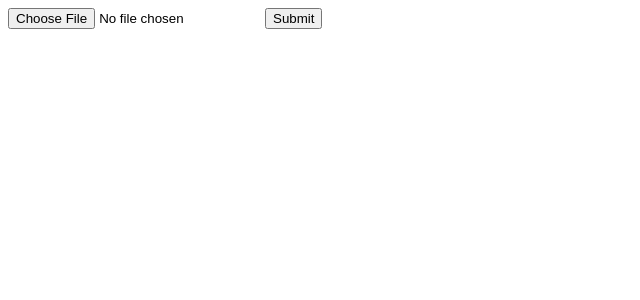
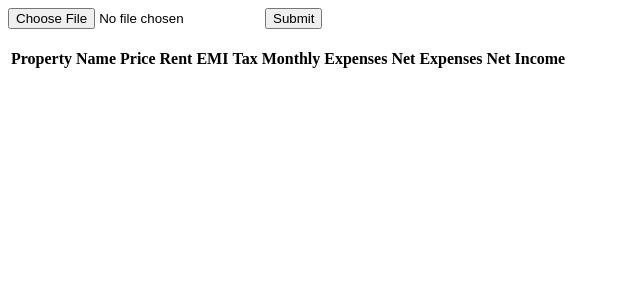
Before and after one commit to torcuata22/BasicRepGen, a Django app: page /hello/ in a window 1280 px wide. Shown: the top 300 px of the page, without its empty margins (0-640 px from the left). Run offline with Django 4.2, Linux system fonts and the light colour scheme; lists and menus that the app fills with data are empty.

Commit message:
template done

```diff
--- a/mysite/myapp/models.py
+++ b/mysite/myapp/models.py
@@ -8,6 +8,9 @@ class Data(models.Model):
     emi = models.IntegerField()
     tax = models.IntegerField()
     exp = models.IntegerField()
+    expenses_monthly = models.IntegerField(default=0)
+    income_monthly = models.IntegerField(default=0)
+
 
     def __str__(self):
         return self.name
--- a/mysite/myapp/templates/myapp/index.html
+++ b/mysite/myapp/templates/myapp/index.html
@@ -14,5 +14,38 @@
 
    </form>
 
+   <br>
+    <table>
+        <thead>
+            <tr>
+                <th>Property Name</th>
+                <th>Price</th>
+                <th>Rent</th>
+                <th>EMI</th>
+                <th>Tax</th>
+                <th>Monthly Expenses</th>
+                <th>Net Expenses</th>
+                <th>Net Income</th>
+        </tr>
+        </thead>
+
+        <tbody>
+            {% for object in data_objects %}
+            <tr>
+                <td>{{ object.name }}</td>
+                <td>{{ object.price }}</td>
+                <td>{{ object.rent }}</td>
+                <td>{{ object.emi }}</td>
+                <td>{{ object.tax }}</td>
+                <td>{{ object.exp }}</td>
+                <td>{{ object.expenses_monthly }}</td>
+                <td>{{ object.income_monthly }}</td>
+            </tr>
+            {% endfor %}
+
+        </tbody>
+    </table>
+    <br>
+
 </body>
 </html>
--- a/mysite/myapp/urls.py
+++ b/mysite/myapp/urls.py
@@ -6,5 +6,4 @@ from . import views
 urlpatterns = [
     path('', views.hello, name='hello'),
 
-
 ]
--- a/mysite/myapp/views.py
+++ b/mysite/myapp/views.py
@@ -7,8 +7,11 @@ from .models import Data
 # Create your views here.
 def hello(request):
     if request.method == 'POST':
-        #get all the data:
-        Data.objects.all()
+        #get all the previous data:
+        previous_data = Data.objects.all()
+        #delete previous data to avoid duplicates:
+        previous_data.delete()
+
         myfile=request.FILES['file']
         df=pd.read_csv(myfile)
         json_records=df.reset_index().to_json(orient='records')
@@ -22,9 +25,17 @@ def hello(request):
             emi = d['emi']
             tax = d['tax']
             exp = d['other_exp']
-            dt = Data(name=name, price=price, rent=rent, emi=emi, tax=tax, exp=exp) #created data object, now save to database:
+            expenses_monthly = emi + tax + exp
+            income_monthly = rent - expenses_monthly
+            dt = Data(name=name, price=price, rent=rent,
+                      emi=emi, tax=tax, exp=exp,
+                      expenses_monthly=expenses_monthly,
+                      income_monthly=income_monthly,
+                      ) #created data object, now save to database:
             dt.save()
-
-
+    #get all objects that were created with new data:
+        data_objects = Data.objects.all()
+        context = { "data_objects" : data_objects }
+        return render(request, 'myapp/index.html', context)
     print("this is a GET request")
     return render(request, 'myapp/index.html')
```
Also changed, not shown: mysite/myapp/migrations/0002_data_expenses_monthly_data_income_monthly.py (added).
